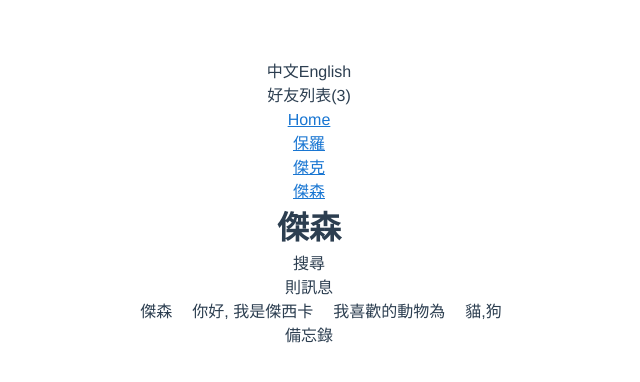
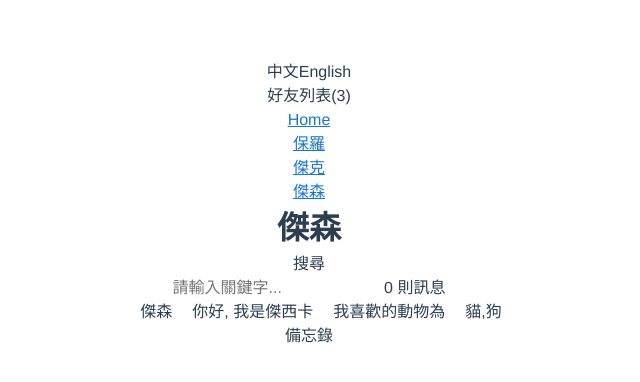
Before and after one commit to furecool/ct, a Vue app: page /jason in a window 1280 px wide. Shown: the top 382 px of the page, without its empty margins (331-971 px from the left). Built offline with nearby package versions, Linux system fonts and the light colour scheme.

Commit message:
add search key amount

```diff
--- a/src/views/Jack.vue
+++ b/src/views/Jack.vue
@@ -1,19 +1,26 @@
 <template>
-  <!-- <hello-world /> -->
     <div class="jack">
-
         <h1>{{obj.name}}</h1>
-
         <div>搜尋</div>
-    <div>{{ $t('GENERAL.ITEMS') }}</div>
-
+        <div>
+            <input
+                v-model="keyWords"
+                type="text"
+                placeholder="請輸入關鍵字..."
+                @keyup.enter="searchKey"
+            />
+            {{keyAmount}} {{ $t('GENERAL.ITEMS') }}
+        </div>
         <ul>
-      <li v-for="li in obj.dialogue" :key="li.id">{{li}}</li>
+            <li
+                v-for="(li, index) in obj.dialogue"
+                :key="index"
+                v-html="li"
+            ></li>
         </ul>
-
         <div @click="toogleMemo">備忘錄</div>
         <div v-if="memoDisplay">
-      <input v-model="newStr" :placeholder="$t('GENERAL.MESSAGE')"/>
+            <input v-model="newStr" :placeholder="$t('GENERAL.MESSAGE')" />
             <button @click="addMemo">{{ $t('GENERAL.ADD') }}</button>
             <div v-for="(item, index) in items" :key="index">
                 <p>{{item.date}} {{item.time}}</p>
@@ -21,19 +28,16 @@
                 <p @click="delMemo(index)">刪除</p>
             </div>
         </div>
-
     </div>
 </template>
+
 <script>
-  // import HelloWorld from '../components/HelloWorld'
-
 export default {
     name: 'JackView',
-    components: {
-      // HelloWorld,
-    },
     data() {
         return {
+            keyWords: "",
+            keyAmount: 0,
             memoDisplay: false,
             obj: {},
             items: [
@@ -56,10 +60,9 @@
         this.$ajax.get('/data.json')
         .then(function(response) {
             vm.data = response.data.data
-        vm.data.forEach(function(item){
-          if(item.name=="傑克"){
+            vm.data.forEach(function(item) {
+                if (item.name=="傑克") {
                     vm.obj = item
-            // console.log(vm.obj.name)
                 }
             })
         })
@@ -68,19 +71,54 @@
         })
     },
     methods: {
+        clearTimer() {
+            if (this.timer) {
+                clearTimeout(this.timer)
+            }
+        },
+        searchKey() {
+            let vm = this
+            this.clearTimer()
+            this.timer = setTimeout(() => {
+                this.$ajax.get('/data.json')
+                .then(function(response) {
+                    vm.data = response.data.data
+                    vm.data.forEach(function(item) {
+                        if (item.name=="傑克") {
+                            vm.obj = item
+                            vm.searchColor(vm.obj.dialogue)
+                        }
+                    })
+                })
+            }, 100)
+        },
+        searchColor(makeArr) {
+            let replaceReg = new RegExp(this.keyWords, 'g')
+            let replaceString =
+                '<span style="background: yellow;">' + this.keyWords + '</span>'
+            if (this.keyWords && this.keyWords.length > 0) {
+                this.keyAmount = makeArr.toString().match(replaceReg).length
+                makeArr.map(function(item, index) {
+                    makeArr[index] = item.replace(
+                        replaceReg,
+                        replaceString
+                    )
+                })
+            }
+        },
         toogleMemo() {
             this.memoDisplay = !this.memoDisplay
         },
         addMemo() {
-        var Today=new Date();
+            var Today=new Date()
             this.items.push(
                 {
                     date: Today.getFullYear() + "/" + (Today.getMonth()+1) + "/" + Today.getDate(),
                     time: Today.getHours() + ":" + Today.getMinutes(),
                     text: this.newStr,
                 },
-        );
-        this.newStr = '';
+            )
+            this.newStr = ''
         },
         delMemo(index) {
             this.items.splice(index, 1)
@@ -88,3 +126,6 @@
     }
 }
 </script>
+
+<style lang="css" scoped>
+</style>
--- a/src/views/Jason.vue
+++ b/src/views/Jason.vue
@@ -1,19 +1,26 @@
 <template>
-  <!-- <hello-world /> -->
     <div class="jason">
-
         <h1>{{obj.name}}</h1>
-
         <div>搜尋</div>
-    <div>{{ $t('GENERAL.ITEMS') }}</div>
-
+        <div>
+            <input
+                v-model="keyWords"
+                type="text"
+                placeholder="請輸入關鍵字..."
+                @keyup.enter="searchKey"
+            />
+            {{keyAmount}} {{ $t('GENERAL.ITEMS') }}
+        </div>
         <ul>
-      <li v-for="li in obj.dialogue" :key="li.id">{{li}}</li>
+            <li
+                v-for="(li, index) in obj.dialogue"
+                :key="index"
+                v-html="li"
+            ></li>
         </ul>
-
         <div @click="toogleMemo">備忘錄</div>
         <div v-if="memoDisplay">
-      <input v-model="newStr" :placeholder="$t('GENERAL.MESSAGE')"/>
+            <input v-model="newStr" :placeholder="$t('GENERAL.MESSAGE')" />
             <button @click="addMemo">{{ $t('GENERAL.ADD') }}</button>
             <div v-for="(item, index) in items" :key="index">
                 <p>{{item.date}} {{item.time}}</p>
@@ -21,19 +28,16 @@
                 <p @click="delMemo(index)">刪除</p>
             </div>
         </div>
-
     </div>
 </template>
+
 <script>
-  // import HelloWorld from '../components/HelloWorld'
-
 export default {
     name: 'JasonView',
-    components: {
-      // HelloWorld,
-    },
     data() {
         return {
+            keyWords: "",
+            keyAmount: 0,
             memoDisplay: false,
             obj: {},
             items: [
@@ -56,10 +60,9 @@
         this.$ajax.get('/data.json')
         .then(function(response) {
             vm.data = response.data.data
-        vm.data.forEach(function(item){
-          if(item.name=="傑森"){
+            vm.data.forEach(function(item) {
+                if (item.name=="傑森") {
                     vm.obj = item
-            // console.log(vm.obj.name)
                 }
             })
         })
@@ -68,19 +71,54 @@
         })
     },
     methods: {
+        clearTimer() {
+            if (this.timer) {
+                clearTimeout(this.timer)
+            }
+        },
+        searchKey() {
+            let vm = this
+            this.clearTimer()
+            this.timer = setTimeout(() => {
+                this.$ajax.get('/data.json')
+                .then(function(response) {
+                    vm.data = response.data.data
+                    vm.data.forEach(function(item) {
+                        if (item.name=="傑森") {
+                            vm.obj = item
+                            vm.searchColor(vm.obj.dialogue)
+                        }
+                    })
+                })
+            }, 100)
+        },
+        searchColor(makeArr) {
+            let replaceReg = new RegExp(this.keyWords, 'g')
+            let replaceString =
+                '<span style="background: yellow;">' + this.keyWords + '</span>'
+            if (this.keyWords && this.keyWords.length > 0) {
+                this.keyAmount = makeArr.toString().match(replaceReg).length
+                makeArr.map(function(item, index) {
+                    makeArr[index] = item.replace(
+                        replaceReg,
+                        replaceString
+                    )
+                })
+            }
+        },
         toogleMemo() {
             this.memoDisplay = !this.memoDisplay
         },
         addMemo() {
-        var Today=new Date();
+            var Today=new Date()
             this.items.push(
                 {
                     date: Today.getFullYear() + "/" + (Today.getMonth()+1) + "/" + Today.getDate(),
                     time: Today.getHours() + ":" + Today.getMinutes(),
                     text: this.newStr,
                 },
-        );
-        this.newStr = '';
+            )
+            this.newStr = ''
         },
         delMemo(index) {
             this.items.splice(index, 1)
@@ -88,3 +126,6 @@
     }
 }
 </script>
+
+<style lang="css" scoped>
+</style>
--- a/src/views/Paul.vue
+++ b/src/views/Paul.vue
@@ -9,7 +9,7 @@
                 placeholder="請輸入關鍵字..."
                 @keyup.enter="searchKey"
             />
-            {{ $t('GENERAL.ITEMS') }}
+            {{keyAmount}} {{ $t('GENERAL.ITEMS') }}
         </div>
         <ul>
             <li
@@ -37,7 +37,7 @@ export default {
     data() {
         return {
             keyWords: "",
-            results: [],
+            keyAmount: 0,
             memoDisplay: false,
             obj: {},
             items: [
@@ -93,18 +93,18 @@ export default {
             }, 100)
         },
         searchColor(makeArr) {
-            let vm = this
-            makeArr.map(function(item, index) {
-                if (vm.keyWords && vm.keyWords.length > 0) {
-                    let replaceReg = new RegExp(vm.keyWords, 'g')
-                    let replaceString =
-                        '<span style="background: yellow;">' + vm.keyWords + '</span>'
+            let replaceReg = new RegExp(this.keyWords, 'g')
+            let replaceString =
+                '<span style="background: yellow;">' + this.keyWords + '</span>'
+            if (this.keyWords && this.keyWords.length > 0) {
+                this.keyAmount = makeArr.toString().match(replaceReg).length
+                makeArr.map(function(item, index) {
                     makeArr[index] = item.replace(
                         replaceReg,
                         replaceString
                     )
-                }
-            })
+                })
+            }
         },
         toogleMemo() {
             this.memoDisplay = !this.memoDisplay
```
Lines whose indentation alone changed are shown as unchanged.
